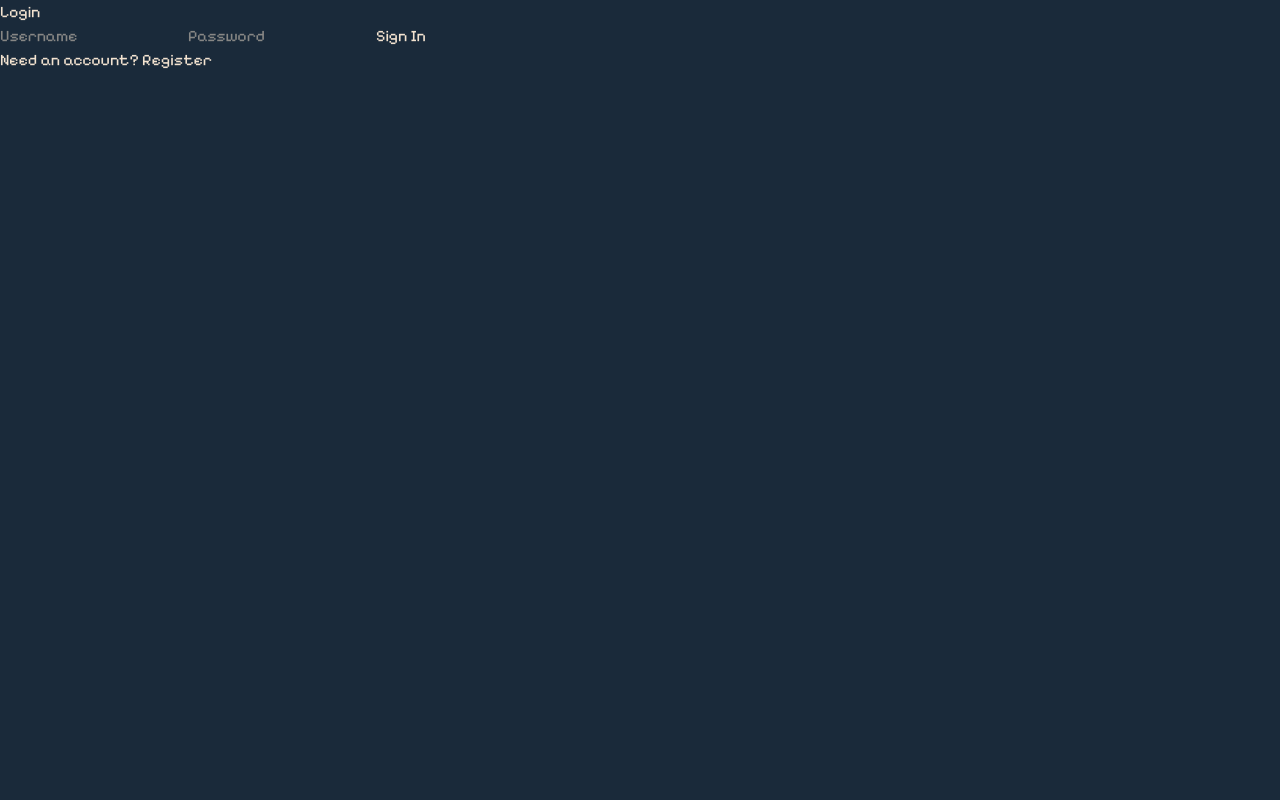
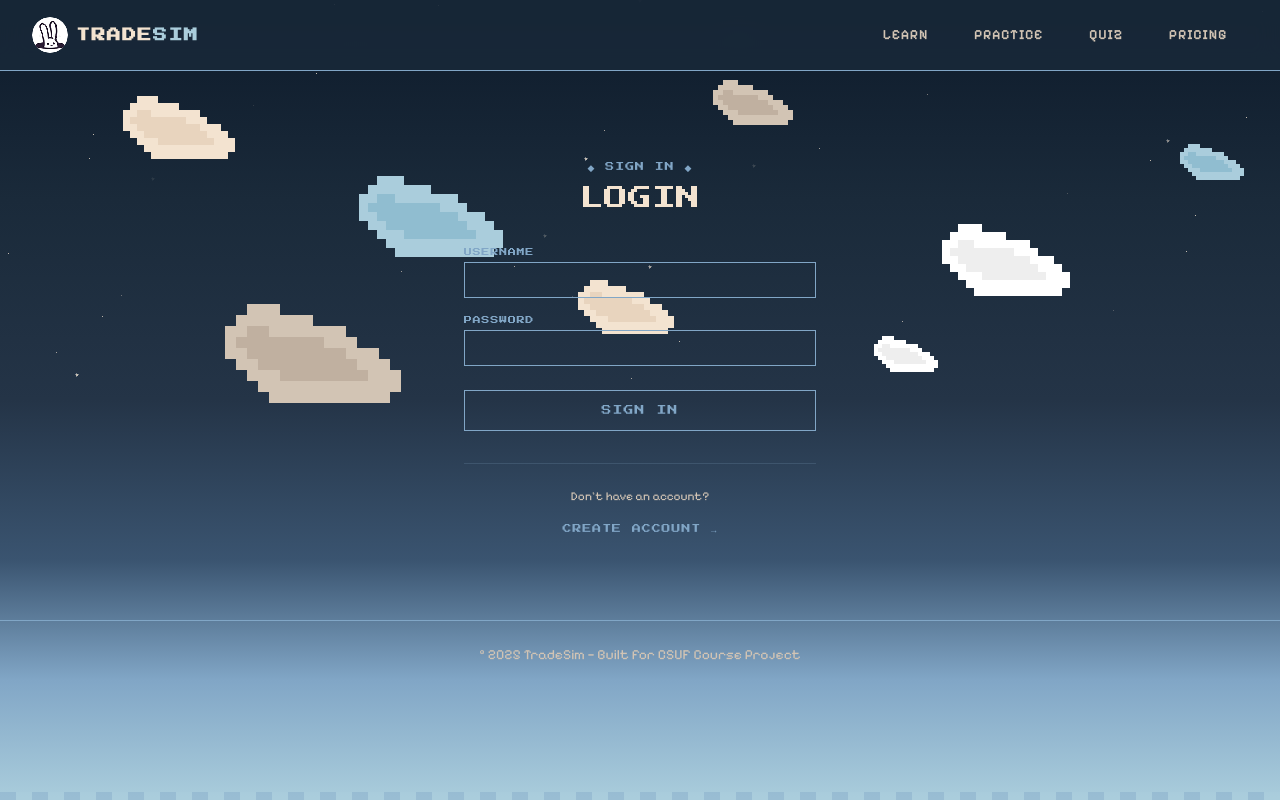
Before and after one commit to trevorngo24/paper-trading-platform, a React (Vite) app in the folder frontend/TradeSim/: page /login in a window 1280 px wide. Built offline with nearby package versions, Linux system fonts and the light colour scheme.

Commit message:
feat: new ui for login page

```diff
--- a/frontend/TradeSim/src/components/LoginPage.jsx
+++ b/frontend/TradeSim/src/components/LoginPage.jsx
@@ -1,5 +1,8 @@
 import { useState } from "react";
 import { useNavigate } from "react-router-dom";
+import PixelSky from "./PixelSky";
+import Navbar from "./Navbar";
+import Footer from "./Footer";
 
 const API_BASE = "http://localhost:8000";
 
@@ -10,15 +13,19 @@ export default function LoginPage() {
   const [email, setEmail] = useState("");
   const [password, setPassword] = useState("");
   const [error, setError] = useState("");
+  const [loading, setLoading] = useState(false);
+  const [success, setSuccess] = useState("");
 
   async function handleLogin(e) {
     e.preventDefault();
+    setLoading(true);
     setError("");
 
     const form = new URLSearchParams();
     form.append("username", username);
     form.append("password", password);
 
+    try {
       const res = await fetch(API_BASE + "/login", {
         method: "POST",
         headers: { "Content-Type": "application/x-www-form-urlencoded" },
@@ -35,12 +42,19 @@ export default function LoginPage() {
       localStorage.setItem("token", data.access_token);
       localStorage.setItem("username", username);
       navigate("/dashboard");
+    } catch {
+      setError("Could not connect to server");
+    } finally {
+      setLoading(false);
+    }
   }
 
   async function handleRegister(e) {
     e.preventDefault();
+    setLoading(true);
     setError("");
 
+    try {
       const res = await fetch(API_BASE + "/register", {
         method: "POST",
         headers: { "Content-Type": "application/json" },
@@ -54,7 +68,8 @@ export default function LoginPage() {
         return;
       }
 
-    // auto-login after register
+      setSuccess("Account created! Logging you in...");
+
       const form = new URLSearchParams();
       form.append("username", username);
       form.append("password", password);
@@ -69,45 +84,104 @@ export default function LoginPage() {
       localStorage.setItem("token", loginData.access_token);
       localStorage.setItem("username", username);
       navigate("/dashboard");
+    } catch {
+      setError("Could not connect to server");
+    } finally {
+      setLoading(false);
+    }
   }
 
   return (
-    <div>
-      <h1>{mode === "login" ? "Login" : "Register"}</h1>
+    <div className="min-h-screen relative">
+      <PixelSky />
+      <Navbar />
+      <main className="relative z-10 max-w-sm mx-auto px-4 pt-40 pb-20">
 
-      <form onSubmit={mode === "login" ? handleLogin : handleRegister}>
+        <p className="font-display text-[#81a6c6] tracking-widest mb-2 text-center" style={{ fontSize: "9px" }}>
+          ◆ {mode === "login" ? "SIGN IN" : "CREATE ACCOUNT"} ◆
+        </p>
+        <h1 className="font-display text-2xl text-[#f3e3d0] mb-8 text-center">
+          {mode === "login" ? "LOGIN" : "REGISTER"}
+        </h1>
+
+        <form onSubmit={mode === "login" ? handleLogin : handleRegister} className="flex flex-col gap-4">
+
+          <div className="flex flex-col gap-1">
+            <label className="font-display text-[#81a6c6] tracking-widest" style={{ fontSize: "8px" }}>
+              USERNAME
+            </label>
             <input
               type="text"
-          placeholder="Username"
               value={username}
               onChange={(e) => setUsername(e.target.value)}
               required
+              style={{ fontSize: "12px" }}
+              className="bg-transparent border border-[#81a6c6] text-[#f3e3d0] font-display tracking-widest px-4 py-2 outline-none focus:border-[#f3e3d0] transition-colors"
             />
+          </div>
+
           {mode === "register" && (
+            <div className="flex flex-col gap-1">
+              <label className="font-display text-[#81a6c6] tracking-widest" style={{ fontSize: "8px" }}>
+                EMAIL
+              </label>
               <input
                 type="email"
-            placeholder="Email"
                 value={email}
                 onChange={(e) => setEmail(e.target.value)}
                 required
+                style={{ fontSize: "12px" }}
+                className="bg-transparent border border-[#81a6c6] text-[#f3e3d0] font-display tracking-widest px-4 py-2 outline-none focus:border-[#f3e3d0] transition-colors"
               />
+            </div>
           )}
+
+          <div className="flex flex-col gap-1">
+            <label className="font-display text-[#81a6c6] tracking-widest" style={{ fontSize: "8px" }}>
+              PASSWORD
+            </label>
             <input
               type="password"
-          placeholder="Password"
               value={password}
               onChange={(e) => setPassword(e.target.value)}
               required
+              style={{ fontSize: "12px" }}
+              className="bg-transparent border border-[#81a6c6] text-[#f3e3d0] font-display tracking-widest px-4 py-2 outline-none focus:border-[#f3e3d0] transition-colors"
             />
-        {error && <p style={{ color: "red" }}>{error}</p>}
-        <button type="submit">
-          {mode === "login" ? "Sign In" : "Create Account"}
+          </div>
+
+          {error && (
+            <p className="font-body text-red-400 text-xs text-center">{error}</p>
+          )}
+          {success && (
+            <p className="font-body text-green-400 text-xs text-center">{success}</p>
+          )}
+
+          <button
+            type="submit"
+            disabled={loading}
+            style={{ fontSize: "10px" }}
+            className="border border-[#81a6c6] text-[#81a6c6] font-display tracking-widest py-3 hover:bg-[#81a6c6] hover:text-[#0a0a0a] transition-colors disabled:opacity-40 mt-2"
+          >
+            {loading ? "..." : mode === "login" ? "SIGN IN" : "CREATE ACCOUNT"}
           </button>
         </form>
 
-      <button onClick={() => setMode(mode === "login" ? "register" : "login")}>
-        {mode === "login" ? "Need an account? Register" : "Have an account? Login"}
+        <div className="border-t border-[#81a6c6] mt-8 pt-6 text-center" style={{ borderColor: "rgba(129,166,198,0.2)" }}>
+          <p className="font-body text-[#d2c4b4] text-xs mb-3">
+            {mode === "login" ? "Don't have an account?" : "Already have an account?"}
+          </p>
+          <button
+            onClick={() => { setMode(mode === "login" ? "register" : "login"); setError(""); setSuccess(""); }}
+            style={{ fontSize: "9px" }}
+            className="font-display text-[#81a6c6] tracking-widest hover:text-[#f3e3d0] transition-colors"
+          >
+            {mode === "login" ? "CREATE ACCOUNT →" : "← SIGN IN"}
           </button>
+        </div>
+
+      </main>
+      <Footer />
     </div>
   );
 }
```
Also changed, not shown: 1 other file (tests, documents, lock files or other folders). Lines whose indentation alone changed are shown as unchanged.
